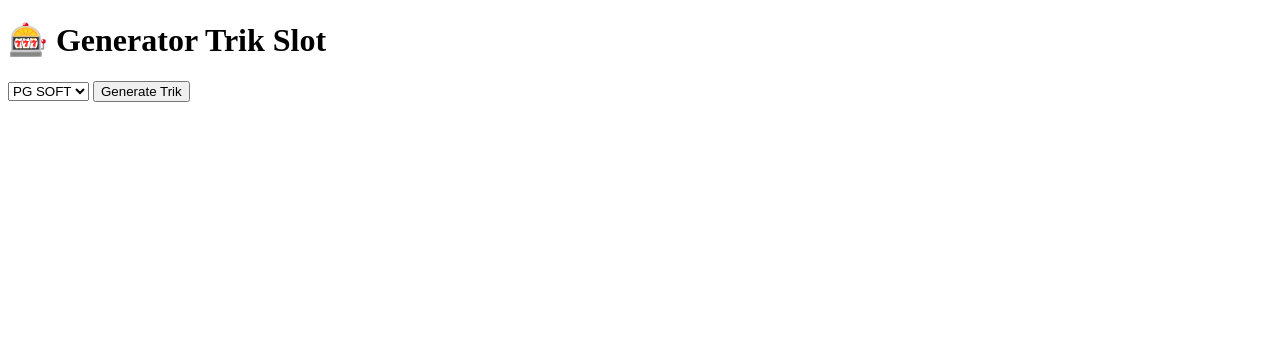
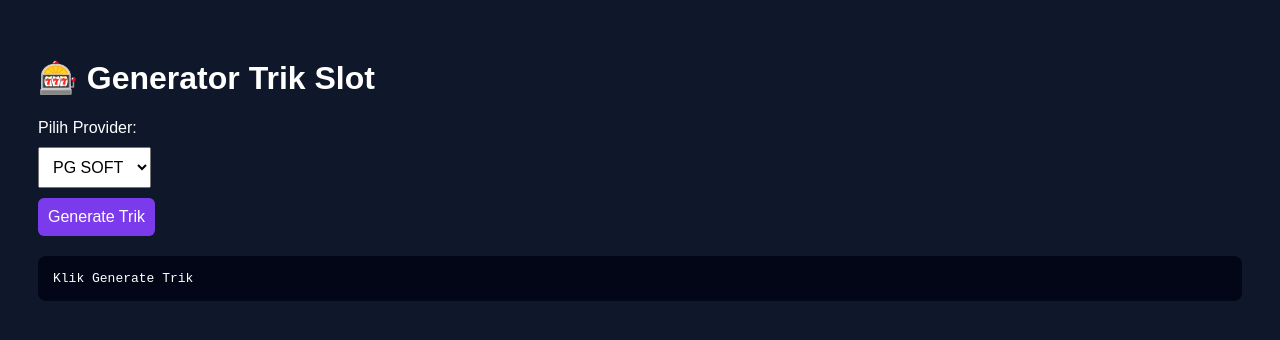
Before and after one commit to celdelta/game-railway, a website: page public/index.html in a window 1280 px wide. Drawn offline with Linux system fonts and the light colour scheme.

Commit message:
Update index.html

```diff
--- a/public/index.html
+++ b/public/index.html
@@ -1,27 +1,63 @@
 <!DOCTYPE html>
 <html lang="id">
 <head>
-  <meta charset="UTF-8">
+  <meta charset="UTF-8" />
   <title>Generator Trik Slot</title>
+  <style>
+    body {
+      font-family: Arial, sans-serif;
+      background: #0f172a;
+      color: #fff;
+      padding: 30px;
+    }
+    select, button {
+      padding: 10px;
+      font-size: 16px;
+      margin-top: 10px;
+    }
+    button {
+      background: #7c3aed;
+      border: none;
+      color: white;
+      cursor: pointer;
+      border-radius: 6px;
+    }
+    pre {
+      background: #020617;
+      padding: 15px;
+      border-radius: 8px;
+      margin-top: 20px;
+      white-space: pre-wrap;
+    }
+  </style>
 </head>
 <body>
+
   <h1>🎰 Generator Trik Slot</h1>
 
+  <label>Pilih Provider:</label><br>
   <select id="provider">
     <option value="pgsoft">PG SOFT</option>
-  </select>
+  </select><br>
 
   <button onclick="generate()">Generate Trik</button>
 
-  <pre id="output"></pre>
+  <pre id="output">Klik Generate Trik</pre>
 
   <script>
-    async function generate() {
+    function generate() {
       const provider = document.getElementById("provider").value;
-      const res = await fetch("/trik/" + provider);
-      const text = await res.text();
-      document.getElementById("output").innerText = text;
+
+      fetch("/trik/" + provider)
+        .then(res => res.text())
+        .then(data => {
+          document.getElementById("output").innerText = data;
+        })
+        .catch(err => {
+          document.getElementById("output").innerText = "Error!";
+        });
     }
   </script>
+
 </body>
 </html>
```
